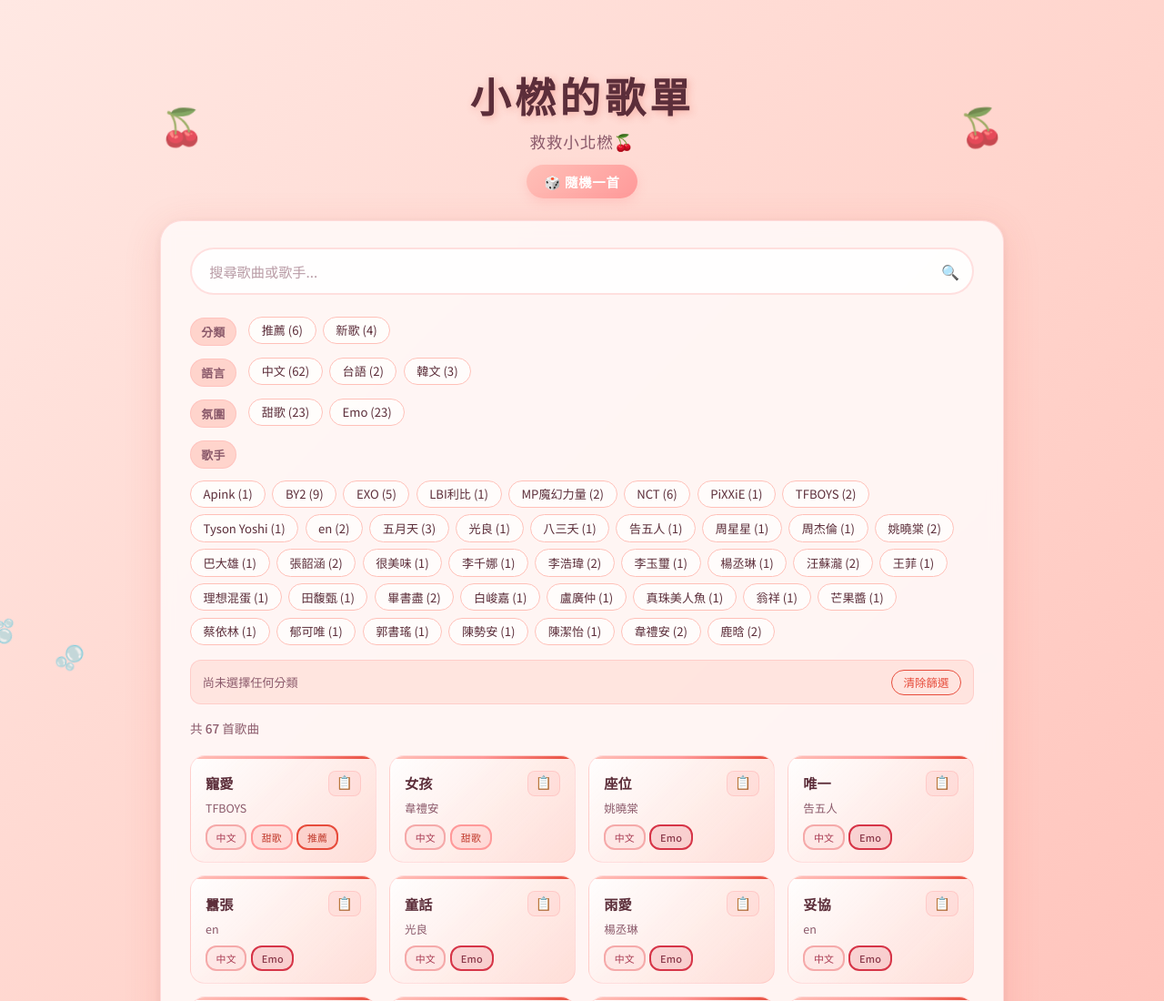
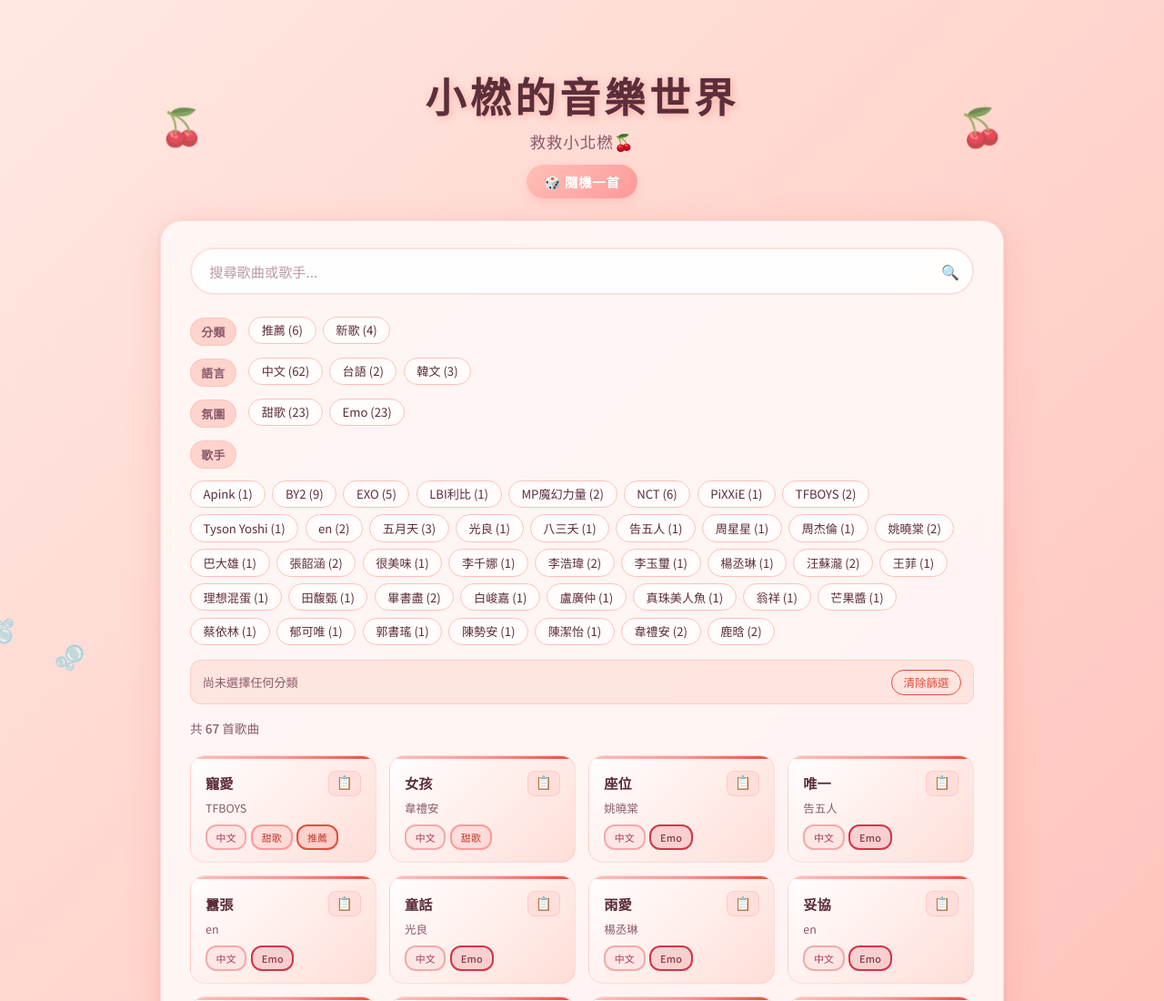
Before and after one commit to nyt49/xiaoran-playlist-songs, a plain HTML site: page index.html in a window 1280 px wide. Shown: the top 1100 px of the page at 91% size. Drawn offline with Linux system fonts and the light colour scheme.

Commit message:
🍒 修改標題為「小橪的音樂世界」

```diff
--- a/index.html
+++ b/index.html
@@ -3,7 +3,7 @@
 <head>
   <meta charset="UTF-8" />
   <meta name="viewport" content="width=device-width, initial-scale=1.0" />
-  <title>小橪的歌單</title>
+  <title>小橪的音樂世界</title>
   <link rel="preconnect" href="https://fonts.googleapis.com" />
   <link rel="preconnect" href="https://fonts.gstatic.com" crossorigin />
   <link href="https://fonts.googleapis.com/css2?family=Noto+Sans+TC:wght@300;400;500;700&display=swap" rel="stylesheet" />
@@ -18,7 +18,7 @@
   <div class="main-wrapper">
     <header class="site-header">
       <div class="champagne-deco left">🍒</div>
-      <h1 class="site-title">小橪的歌單</h1>
+      <h1 class="site-title">小橪的音樂世界</h1>
       <p class="site-subtitle">救救小北橪🍒</p>
       <button class="random-song-btn" id="randomSongBtn" title="隨機播放一首歌">🎲 隨機一首</button>
       <div class="champagne-deco right">🍒</div>
```
